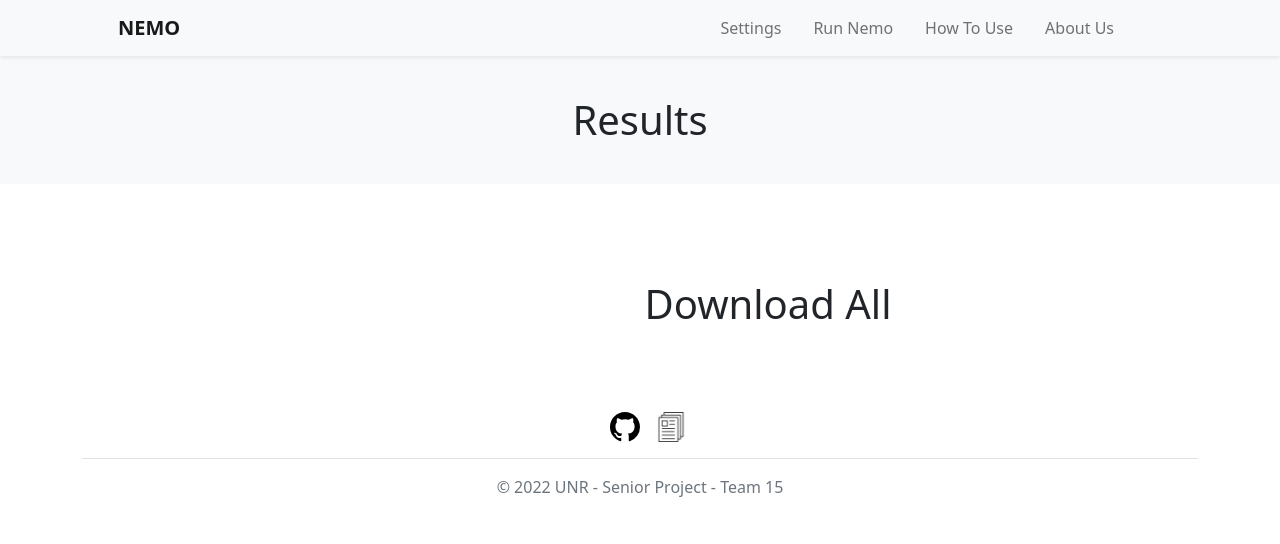
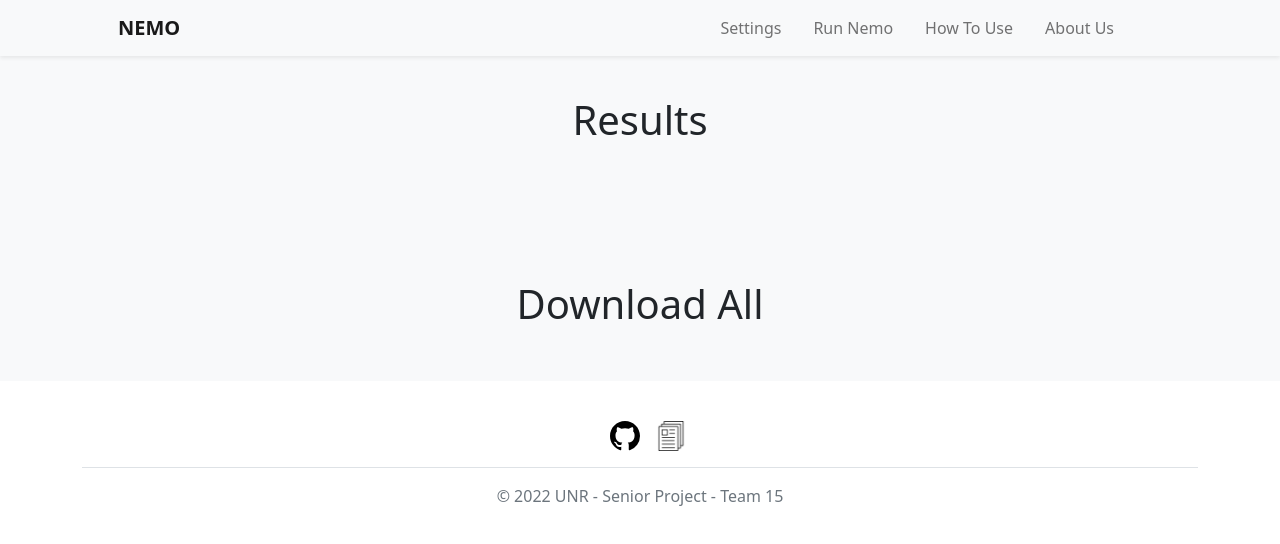
Before and after one commit to Curtis-CS/Nemo-Frontend, a Vue app: page /results in a window 1280 px wide. Shown: the top 544 px of the page. Built offline with nearby package versions, Linux system fonts and the light colour scheme.

Commit message:
Curtis Results Page Formating

```diff
--- a/src/components/Lightbox.vue
+++ b/src/components/Lightbox.vue
@@ -1,9 +1,15 @@
 <template>
   <!-- <section class="bg-white"> -->
     <!--Initial formatting for Results title-->
-    <div class="InitialPadding" style=" text-align: center; margin-left: 3vw; margin-right: 3vw;">
-      <h2 class="display-6 lh-1 mb-5" style="display: inline-block; margin-left: 20vw; cursor: pointer;" @click="DownloadAll()">Download All</h2>
+    <section class="bg-light custom-title">
+    <div class="container">
+      <div class="row justify-content-center">
+        <div class="col-12 col-lg-9">
+          <h2 class="display-6 text-center">Results</h2>
+        </div>
+      </div>
     </div>
+  </section>
     <!-- The padding and background behind the thumbnails -->
     <div class="Center">
     <div v-if="visibleThumbnails" style="background-color:lightgray; display: flex; justify-content: center; max-width: 98%; margin-left: 1vw; margin-right: 1vw; flex-wrap: wrap;">
@@ -34,14 +40,17 @@
       </div>
       <!--These are the two arrows to click to go to next or prev file-->
       <div class="Center">
-        <div class="grayBackground" style="width: 52vw; float:left" @click.stop="goToPrevFile">
+        <div class="grayBackground" style="margin-left: 20.98vw; float:left" @click.stop="goToPrevFile">
           <svg class="pointer-events-none ArrowLeft" fill="#fff" height="48" viewBox="0 0 24 24" width="48"
                 xmlns="http://www.w3.org/2000/svg">
             <path d="M15.41 16.09l-4.58-4.59 4.58-4.59L14 5.5l-6 6 6 6z"/>
             <path d="M0-.5h24v24H0z" fill="none"/>
           </svg>
         </div>
-        <div class="grayBackground" style="width: 48vw; float:right" @click.stop="goToNextFile">
+        <div style="text-align: center; width: 30vw; display: inline-block;" @click.stop="DownloadFile">
+        <p style="text-align: center; font-size: 1vw; color: blue; cursor: pointer; padding-top: 1px; margin-left: 1vw; margin-right: 1vw;">{{ imagesNames[index] }}</p>
+      </div>
+        <div class="grayBackground" style="margin-right: 18vw; float:right" @click.stop="goToNextFile">
           <svg class="pointer-events-none ArrowRight" fill="#fff" height="48" viewBox="0 0 24 24" width="48"
                 xmlns="http://www.w3.org/2000/svg">
             <path d="M8.59 16.34l4.58-4.59-4.58-4.59L10 5.75l6 6-6 6z"/>
@@ -49,15 +58,21 @@
           </svg>
         </div>
       </div>
-      <div style="text-align: center;" @click.stop="DownloadFile">
-        <p style="text-align: center; font-size: 1.5vw; color: white; cursor: pointer; background-color: gray; padding-top: 1px; margin-left: 38vw; margin-right: 38vw;">{{ imagesNames[index] }}</p>
-      </div>
     </div>
     <div style="padding-top: 3vw; text-align: center;" class="display-6 lh-1 mb-5" v-if="CheckStats()">
         <p>Total Time Taken: {{  nemoDuration }} seconds</p>
         <p>Average Time Taken Per an Image: {{  nemoAvg }} seconds</p>
         <p>Smoke Detected in {{  nemoDetected }} / {{ nemoTotal }} images</p>
     </div>
+    <section class="bg-light custom-title">
+    <div class="container">
+      <div class="row justify-content-center">
+        <div class="col-12 col-lg-9">
+          <h2 class="display-6 text-center" style="cursor: pointer; padding-bottom: 1vw;" @click="DownloadAll()">Download All</h2>
+        </div>
+      </div>
+    </div>
+  </section>
   <!-- </section> -->
 </template>
 
--- a/src/views/Results.vue
+++ b/src/views/Results.vue
@@ -1,14 +1,5 @@
 <template>
   <!--    Title Section-->
-  <section class="bg-light custom-title">
-    <div class="container">
-      <div class="row justify-content-center">
-        <div class="col-12 col-lg-9">
-          <h2 class="display-6 text-center">Results</h2>
-        </div>
-      </div>
-    </div>
-  </section>
   <section class="bg-white">
     <Lightbox/>
   </section>
```
